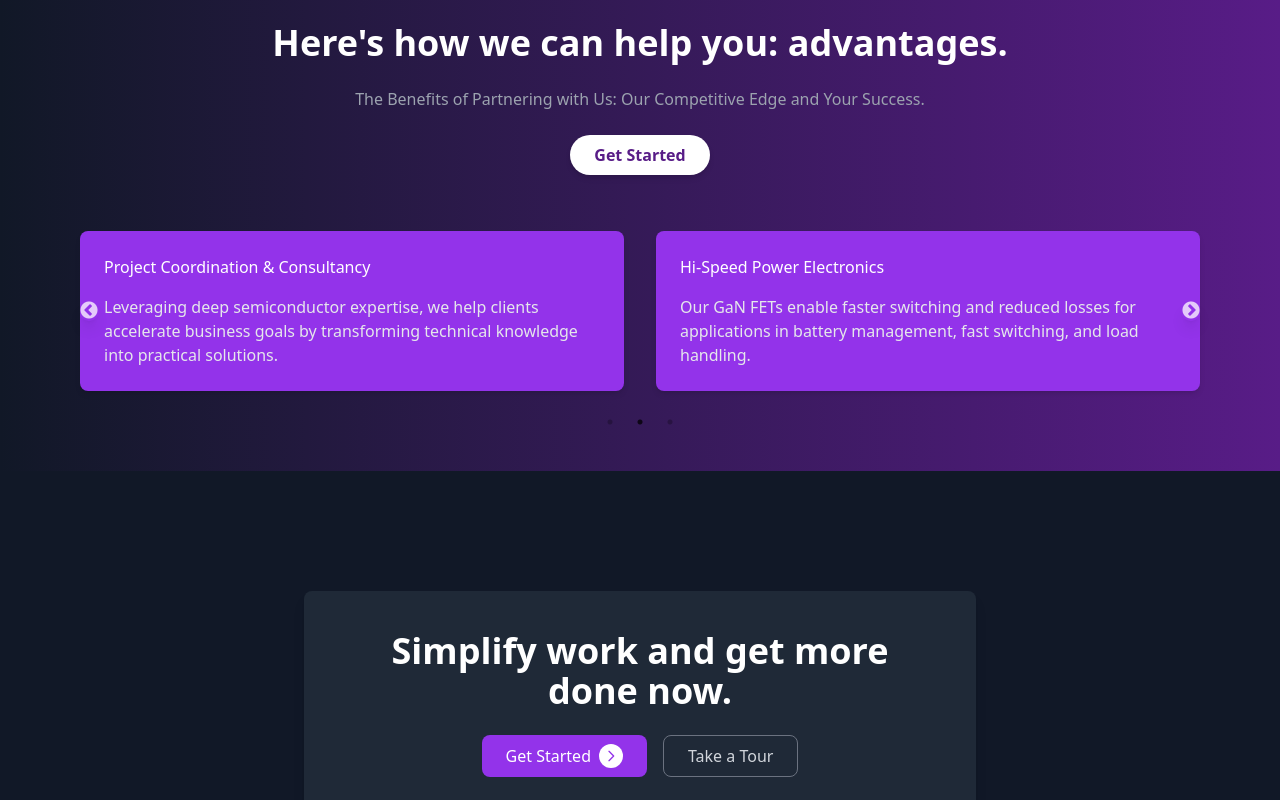
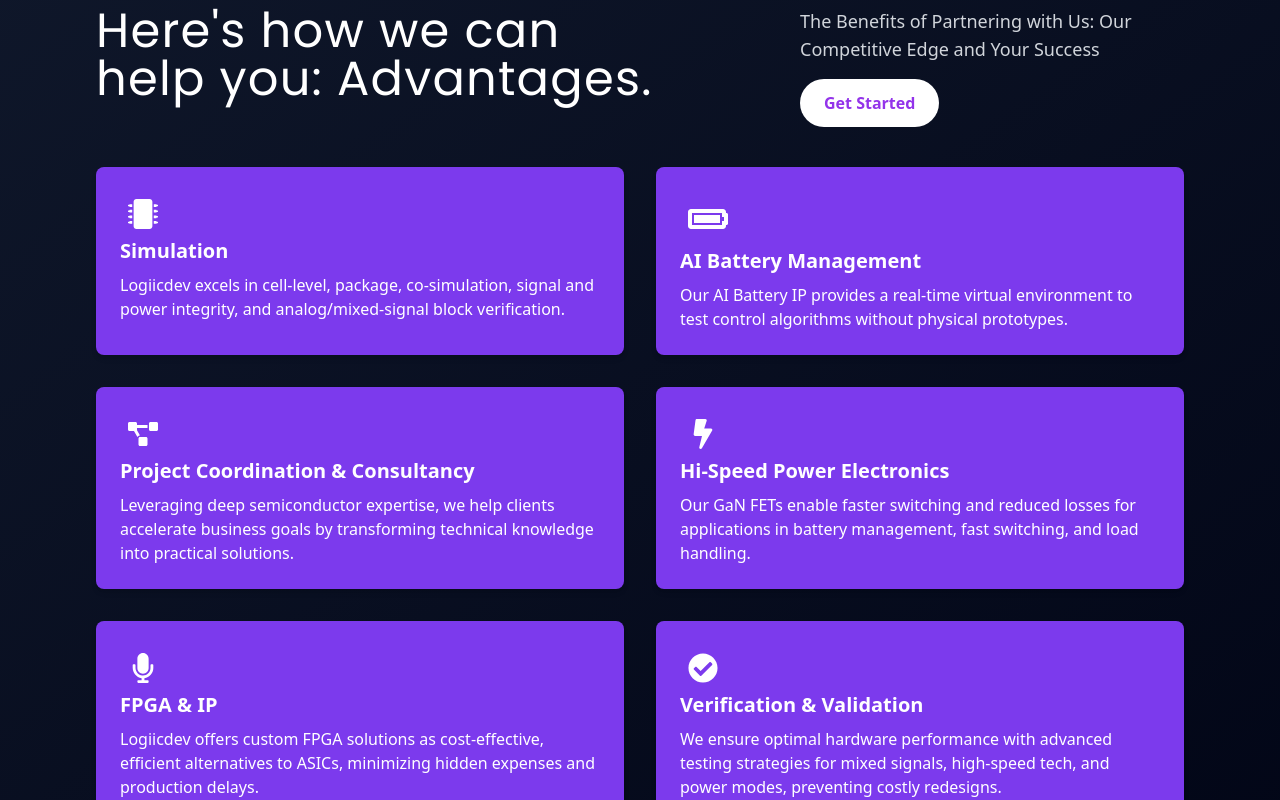
Before and after one commit to risingtechnix/logiicdev, a React (Vite) app: page / in a window 1280 px wide. Shown: the part 1780-2580 px from the top of the page. Built offline with nearby package versions, Linux system fonts and the light colour scheme.

Commit message:
Changed the Advantages and some hero section

```diff
--- a/src/components/Home/Advantages.jsx
+++ b/src/components/Home/Advantages.jsx
@@ -1,156 +1,135 @@
-import React from "react"
-import Slider from "react-slick"
-import {FaChevronLeft, FaChevronRight} from "react-icons/fa"
-
-const CustomNextArrow = (props) => {
-	const {className, style, onClick} = props
-	return (
-		<div
-			className={`${className} bg-purple-600 hover:bg-purple-800 rounded-full shadow-lg p-2 cursor-pointer z-10`}
-			style={{...style, display: "block", right: "15px"}}
-			onClick={onClick}
-		>
-			<FaChevronRight className="text-white" />
-		</div>
-	)
-}
-
-const CustomPrevArrow = (props) => {
-	const {className, style, onClick} = props
-	return (
-		<div
-			className={`${className} bg-purple-600 hover:bg-purple-800 rounded-full shadow-lg p-2 cursor-pointer z-10`}
-			style={{...style, display: "block", left: "15px"}}
-			onClick={onClick}
-		>
-			<FaChevronLeft className="text-white" />
-		</div>
-	)
-}
+import React from 'react';
+import { FaBatteryFull, FaMicrochip, FaProjectDiagram, FaBolt, FaMicrophone, FaCheckCircle } from 'react-icons/fa';
+import { motion } from 'framer-motion';
 
 const Advantages = () => {
-	const settings = {
-		dots: true, // Enable dots navigation
-		infinite: true, // Make the carousel infinite
-		speed: 500, // Transition speed
-		slidesToShow: 2, // Show 2 cards at a time
-		slidesToScroll: 2, // Scroll 2 cards at a time
-		autoplay: true, // Enable autoplay
-		autoplaySpeed: 3000, // Set autoplay speed to 3 seconds
-		arrows: true, // Enable arrows for navigation
-		nextArrow: <CustomNextArrow />, // Custom next arrow
-		prevArrow: <CustomPrevArrow />, // Custom prev arrow
-		responsive: [
+  const cards = [
     {
-				breakpoint: 1024,
-				settings: {
-					slidesToShow: 2, // Show 2 cards at a time for screens above 1024px
-					slidesToScroll: 2, // Scroll 2 cards at a time
-				},
+      icon: <FaMicrochip size={30} />,
+      title: 'Simulation',
+      description:
+        'Logiicdev excels in cell-level, package, co-simulation, signal and power integrity, and analog/mixed-signal block verification.',
     },
     {
-				breakpoint: 768,
-				settings: {
-					slidesToShow: 1, // Show 1 card at a time for smaller screens
-					slidesToScroll: 1, // Scroll 1 card at a time
+      icon: <FaBatteryFull size={40} />,
+      title: 'AI Battery Management',
+      description:
+        'Our AI Battery IP provides a real-time virtual environment to test control algorithms without physical prototypes.',
     },
+    {
+      icon: <FaProjectDiagram size={30} />,
+      title: 'Project Coordination & Consultancy',
+      description:
+        'Leveraging deep semiconductor expertise, we help clients accelerate business goals by transforming technical knowledge into practical solutions.',
     },
-		],
-	}
+    {
+      icon: <FaBolt size={30} />,
+      title: 'Hi-Speed Power Electronics',
+      description:
+        'Our GaN FETs enable faster switching and reduced losses for applications in battery management, fast switching, and load handling.',
+    },
+    {
+      icon: <FaMicrophone size={30} />,
+      title: 'FPGA & IP',
+      description:
+        'Logiicdev offers custom FPGA solutions as cost-effective, efficient alternatives to ASICs, minimizing hidden expenses and production delays.',
+    },
+    {
+      icon: <FaCheckCircle size={30} />,
+      title: 'Verification & Validation',
+      description:
+        'We ensure optimal hardware performance with advanced testing strategies for mixed signals, high-speed tech, and power modes, preventing costly redesigns.',
+    },
+  ];
+
+  // Motion variant for card animations
+  const cardVariants = {
+    hidden: { opacity: 0, y: 50 },
+    visible: (index) => ({
+      opacity: 1,
+      y: 0,
+      transition: {
+        delay: index * 0.2,
+        duration: 0.5,
+      },
+    }),
+  };
 
   return (
-		<section className="bg-gradient-to-r from-gray-900 to-purple-900 text-white py-16 px-8 sm:px-16 overflow-hidden">
-			<div className="container mx-auto text-center mb-10">
-				<h2 className="text-3xl sm:text-4xl font-bold mb-6">
-					Here's how we can help you: advantages.
+    <section className="bg-gradient-to-br from-slate-900 to-slate-950 text-white py-12 px-4 sm:px-8 md:px-16 lg:px-24">
+      <div className="container mx-auto text-center">
+
+        {/* Section Heading */}
+        <motion.div
+          className="flex flex-col lg:flex-row justify-between items-start mb-10"
+          initial={{ opacity: 0, y: -50 }}
+          whileInView={{ opacity: 1, y: 0 }}
+          viewport={{ once: true }} // Animation triggers only once when in view
+          transition={{ duration: 0.7 }}
+        >
+          {/* Left Side: Heading */}
+          <div className="lg:max-w-xl text-left">
+            <h2 className="text-3xl sm:text-4xl lg:text-5xl font-poppins tracking-wide mb-4">
+              Here's how we can help you: Advantages.
             </h2>
-				<p className="max-w-xl mx-auto text-gray-400">
-					The Benefits of Partnering with Us: Our Competitive Edge and Your
-					Success.
-				</p>
-				<button className="mt-6 bg-white text-purple-900 font-semibold py-2 px-6 rounded-full shadow-md hover:bg-gray-300 transition duration-200">
-					Get Started
-				</button>
           </div>
 
-			{/* Carousel for Advantages */}
-			<div className="container mx-auto px-4 sm:px-0">
-				<Slider {...settings}>
-					{/* Card 1 */}
-					<div className="p-4">
-						<div className="bg-purple-600 p-6 rounded-lg shadow-md">
-							<div className="text-white mb-4">Simulation</div>
-							<p className="text-gray-200">
-								Logiicdev excels in cell-level, package, co-simulation, signal
-								and power integrity, and analog/mixed-signal block verification.
+          {/* Right Side: Button and Description */}
+          <div className="flex flex-col items-start space-y-4 mt-6 lg:mt-0 lg:ml-4">
+            <motion.p
+              className="text-gray-300 text-base sm:text-lg text-left max-w-xs lg:max-w-sm"
+              initial={{ opacity: 0 }}
+              whileInView={{ opacity: 1 }}
+              viewport={{ once: true }} // Animation triggers only once when in view
+              transition={{ duration: 1.0, delay: 0.5 }}
+            >
+              The Benefits of Partnering with Us: Our Competitive Edge and Your Success
+            </motion.p>
+
+            <motion.button
+              className="bg-white text-purple-600 px-6 py-3 text-sm sm:text-base rounded-full font-semibold hover:bg-purple-600 hover:text-white"
+              whileHover={{ scale: 1.05 }}
+              whileTap={{ scale: 0.95 }}
+            >
+              Get Started
+            </motion.button>
+          </div>
+        </motion.div>
+
+        {/* Cards Grid */}
+        <div className="grid grid-cols-1 md:grid-cols-2 lg:grid-cols-2 gap-6 md:gap-8 px-4 md:px-8 lg:px-0">
+          {cards.map((card, index) => (
+            <motion.div
+              key={index}
+              className="bg-violet-600 text-white p-6 rounded-lg shadow-md h-auto"
+              custom={index}
+              initial="hidden"
+              whileInView="visible"
+              viewport={{ once: true }} // Trigger animation when card comes into view
+              variants={cardVariants}
+            >
+              <div className="flex flex-col items-start">
+                {/* Icon */}
+                <div className="text-white bg-transparent p-2 rounded-md">
+                  {card.icon}
+                </div>
+
+                {/* Card Title */}
+                <h3 className="text-lg sm:text-xl font-semibold mb-2">
+                  {card.title}
+                </h3>
+
+                {/* Card Description */}
+                <p className="text-sm sm:text-base text-start">
+                  {card.description}
                 </p>
               </div>
-					</div>
-
-					{/* Card 2 */}
-					<div className="p-4">
-						<div className="bg-purple-600 p-6 rounded-lg shadow-md">
-							<div className="text-white mb-4">AI Battery Management</div>
-							<p className="text-gray-200">
-								Our AI Battery HIL provides a real-time virtual environment to
-								test control algorithms without physical prototypes.
-							</p>
+            </motion.div>
+          ))}
         </div>
       </div>
+    </section>
+  );
+};
 
-					{/* Card 3 */}
-					<div className="p-4">
-						<div className="bg-purple-600 p-6 rounded-lg shadow-md">
-							<div className="text-white mb-4">
-								Project Coordination & Consultancy
-							</div>
-							<p className="text-gray-200">
-								Leveraging deep semiconductor expertise, we help clients
-								accelerate business goals by transforming technical knowledge
-								into practical solutions.
-							</p>
-						</div>
-					</div>
-
-					{/* Card 4 */}
-					<div className="p-4">
-						<div className="bg-purple-600 p-6 rounded-lg shadow-md">
-							<div className="text-white mb-4">Hi-Speed Power Electronics</div>
-							<p className="text-gray-200">
-								Our GaN FETs enable faster switching and reduced losses for
-								applications in battery management, fast switching, and load
-								handling.
-							</p>
-						</div>
-					</div>
-
-					{/* Card 5 */}
-					<div className="p-4">
-						<div className="bg-purple-600 p-6 rounded-lg shadow-md">
-							<div className="text-white mb-4">FPGA & IP</div>
-							<p className="text-gray-200">
-								Logiicdev offers custom FPGA solutions as cost-effective,
-								efficient alternatives to ASICs, minimizing hidden expenses and
-								production delays.
-							</p>
-						</div>
-					</div>
-
-					{/* Card 6 */}
-					<div className="p-4">
-						<div className="bg-purple-600 p-6 rounded-lg shadow-md">
-							<div className="text-white mb-4">Verification & Validation</div>
-							<p className="text-gray-200">
-								We ensure optimal hardware performance with advanced testing
-								strategies for mixed signals, high-speed tech, and power modes,
-								preventing costly redesigns.
-							</p>
-						</div>
-					</div>
-				</Slider>
-			</div>
-		</section>
-	)
-}
-
-export default Advantages
+export default Advantages;
--- a/src/components/Navbar.jsx
+++ b/src/components/Navbar.jsx
@@ -41,7 +41,7 @@
 						alt="Logo"
 					/>
 					<span className="ml-2 font-bold text-lg text-gray-900 dark:text-white">
-						Logiicodev
+						Logiicdev
 					</span>
 				</Link>
 
--- a/src/index.css
+++ b/src/index.css
@@ -1,11 +1,5 @@
+@import url('https://fonts.googleapis.com/css2?family=Merriweather&family=Poppins:ital,wght@0,100;0,200;0,300;0,400;0,500;0,600;0,700;0,800;0,900;1,100;1,200;1,300;1,400;1,500;1,600;1,700;1,800;1,900&display=swap');
+
 @tailwind base;
 @tailwind components;
 @tailwind utilities;
-
-/* @layer utilities {
-	.animate-gradient-x {
-		background-size: 200%;
-		background-position: 0% 50%;
-		animation: gradient-x 5s ease infinite;
-	}
-} */
--- a/tailwind.config.js
+++ b/tailwind.config.js
@@ -20,6 +20,9 @@
 			// backgroundSize: {
 			// 	"200%": "200%",
 			// },
+			fontFamily:{
+				poppins: ["Poppins", "sans-serif"]
+			}
 		},
 	},
 	plugins: [],
```
Also changed, not shown: src/components/HeroSection.jsx (+7 -7 lines). Lines whose indentation alone changed are shown as unchanged.
